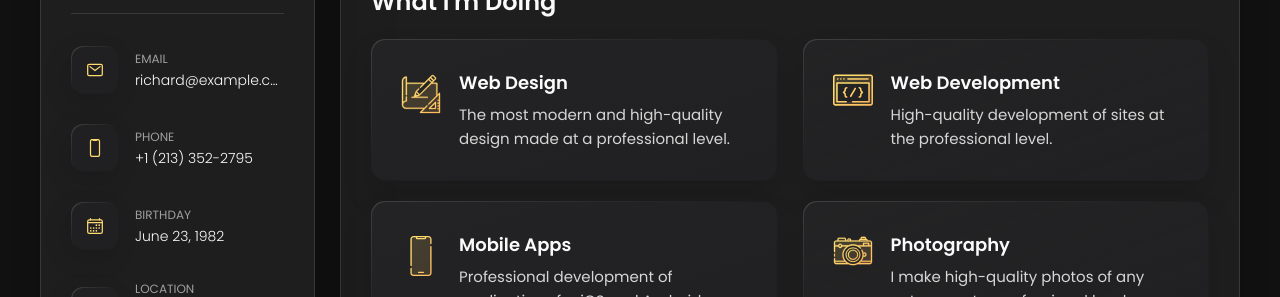
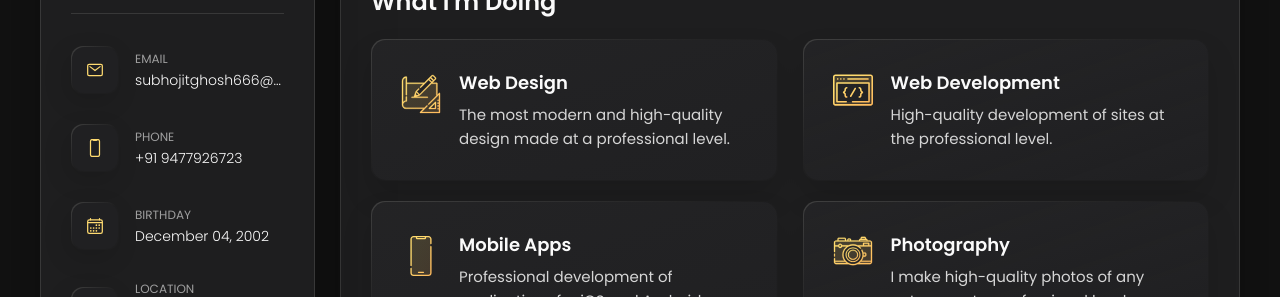
Before and after one commit to Subhojit666/Portfolio, a plain HTML site: page index.html in a window 1280 px wide. Shown: the part 394-691 px from the top of the page. Drawn offline with nearby package versions, Linux system fonts and the light colour scheme.

Commit message:
Update index.html

```diff
--- a/index.html
+++ b/index.html
@@ -74,7 +74,7 @@
             <div class="contact-info">
               <p class="contact-title">Email</p>
 
-              <a href="mailto:richard@example.com" class="contact-link">richard@example.com</a>
+              <a href="mailto:subhojitghosh666.com" class="contact-link">subhojitghosh666@gmail.com</a>
             </div>
 
           </li>
@@ -88,7 +88,7 @@
             <div class="contact-info">
               <p class="contact-title">Phone</p>
 
-              <a href="tel:+12133522795" class="contact-link">+1 (213) 352-2795</a>
+              <a href="tel:+91 9477926723" class="contact-link">+91 9477926723</a>
             </div>
 
           </li>
@@ -102,7 +102,7 @@
             <div class="contact-info">
               <p class="contact-title">Birthday</p>
 
-              <time datetime="1982-06-23">June 23, 1982</time>
+              <time datetime="04-12-2002">December 04, 2002</time>
             </div>
 
           </li>
```
